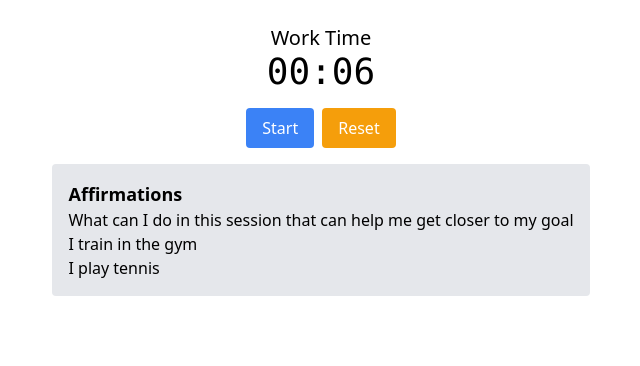
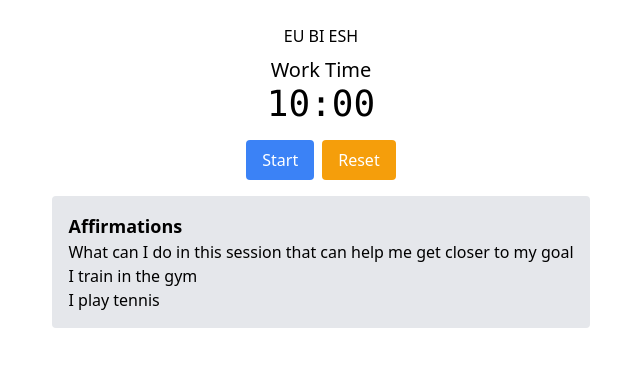
Before and after one commit to mrhonneynive/honeyknife-pomodoro, a React (Vite) app: page / in a window 1280 px wide. Shown: the top 366 px of the page, without its empty margins (319-959 px from the left). Built offline with nearby package versions, Linux system fonts and the light colour scheme.

Commit message:
Update the app according to my studying preferences

```diff
--- a/index.html
+++ b/index.html
@@ -4,7 +4,7 @@
     <meta charset="UTF-8" />
     <link rel="icon" type="image/svg+xml" href="/vite.svg" />
     <meta name="viewport" content="width=device-width, initial-scale=1.0" />
-    <title>Vite + React</title>
+    <title>Honeyknife Pomodoro</title>
     <link
       href="https://cdn.jsdelivr.net/npm/tailwindcss@2.2.19/dist/tailwind.min.css"
       rel="stylesheet"
--- a/src/Timer.jsx
+++ b/src/Timer.jsx
@@ -3,8 +3,9 @@ import BreakIdeas from "./BreakIdea";
 import Affirmations from "./Affirmations";
 
 const Timer = () => {
-  const workDuration = 1 * 6;
-  const breakDuration = 1 * 6;
+  // during dev era
+  const workDuration = 10 * 60;
+  const breakDuration = 10 * 60;
 
   const endAudio = useRef(new Audio("../public/deathChime.mp3"));
 
@@ -136,6 +137,7 @@ const Timer = () => {
 
   return (
     <div className="flex flex-col items-center p-4">
+      <div className="mt-2 text-m">EU BI ESH</div>
       {/* timer display */}
       <div className="mt-2 text-xl">{isWork ? "Work Time" : "Break Time"}</div>
       <div className="text-4xl font-mono">
```
